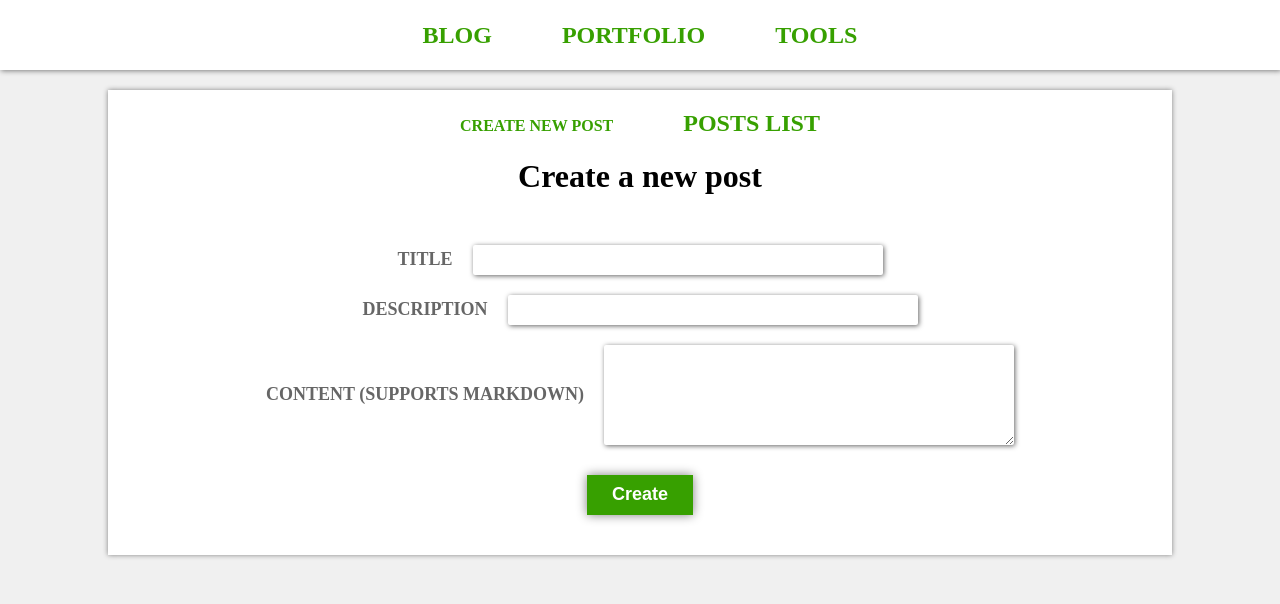
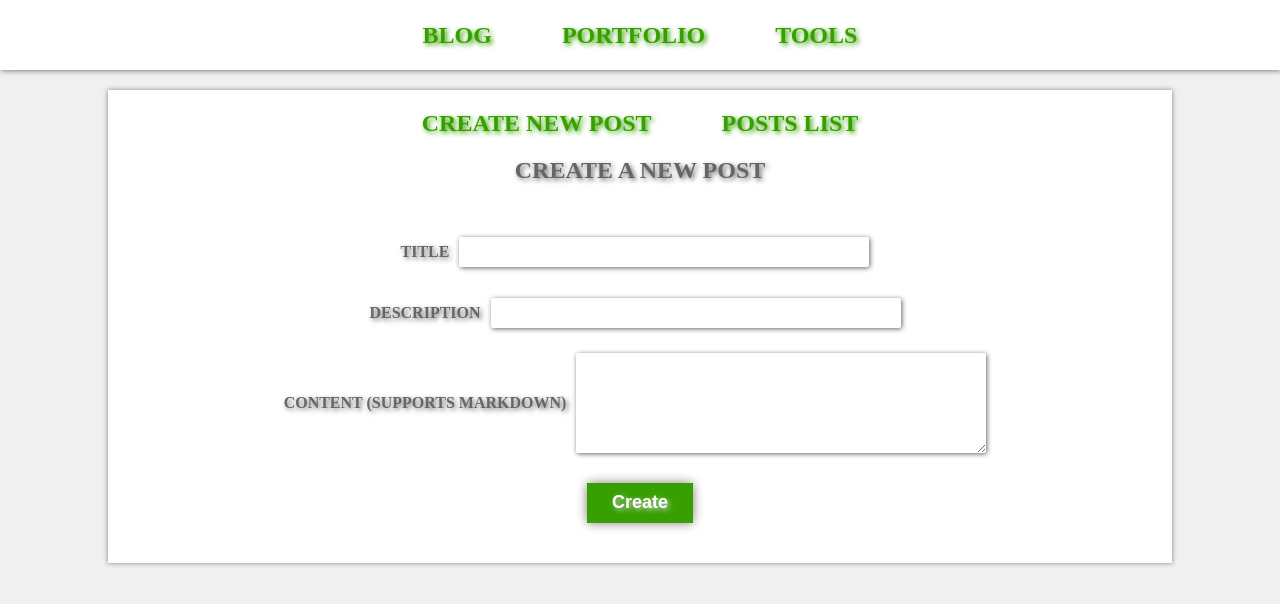
Before and after one commit to laveesingh/frontolio, a React (Create React App) app: page /blog/create in a window 1280 px wide. Shown: the top 604 px of the page. Built offline with nearby package versions, Linux system fonts and the light colour scheme.

Commit message:
made fine minor adjustments on front

```diff
--- a/src/components/Blog.js
+++ b/src/components/Blog.js
@@ -7,7 +7,7 @@ import {NavLink} from './styled'
 
 const Blog = props => (
   <div className={props.className}>
-    <NavLink to='/blog/create' fontSize='16px'>Create New Post</NavLink>
+    <NavLink to='/blog/create'>Create New Post</NavLink>
     <NavLink to='/blog/list'>Posts List</NavLink>
     <Route exact path='/blog/create' render={props => <CreatePost {...props} />} />
     <Route path='/blog/list' render={props => <PostList {...props} />} />
--- a/src/components/CreatePost.js
+++ b/src/components/CreatePost.js
@@ -1,7 +1,7 @@
 import React from 'react'
 import axios from 'axios'
 import cookies from 'js-cookie'
-import {TextField, TextArea, Button} from './styled'
+import {TextField, TextArea, Button, Heading1} from './styled'
 
 class CreatePost extends React.Component {
   state = {
@@ -31,7 +31,7 @@ class CreatePost extends React.Component {
     return (
       <div className={this.props.className}>
         <form className='create-post' onSubmit={this.handleSubmit}>
-          <h1>Create a new post</h1> <br />
+          <Heading1>Create a new post</Heading1> <br />
           <TextField label='title'
             value={this.state.title}
             onChange={this.handleChange} />
--- a/src/components/custom/Input.js
+++ b/src/components/custom/Input.js
@@ -1,16 +1,16 @@
 import React from 'react'
-
+import {Heading2} from '../styled'
 
 export const TextField = props => (
   <div className={props.className}>
-    <label>{props.label}</label>
+    <Heading2>{props.label}</Heading2>
     <input type='text' onChange={props.onChange} value={props.value} />
   </div>
 )
 
 export const TextArea = props => (
   <div className={props.className}>
-    <label>{props.label}</label>
+    <Heading2>{props.label}</Heading2>
     <textarea type='text' onChange={props.onChange} value={props.value} row={5}/>
   </div>
 )
--- a/src/components/styled/Button.js
+++ b/src/components/styled/Button.js
@@ -12,7 +12,8 @@ let Button1 = styled(Button)`
     font-size: 18px;
     cursor: pointer;
     padding: 0px 25px;
-    margin: 20px
+    margin: 20px;
+    text-shadow: 2px 2px 5px #cccccc;
     &:hover {
       opacity: 0.8;
     }
--- a/src/components/styled/NavLink.js
+++ b/src/components/styled/NavLink.js
@@ -10,9 +10,11 @@ let NavLink1 = styled(NavLink)`
     padding: 10px;
     font-size: ${props => props.fontSize ? props.fontSize : '24px'};
     text-decoration: none;
+    text-shadow: 2px 2px 5px #37a000;
     &:hover {
       background-color: #37a000;
       color: white;
+    text-shadow: 2px 2px 5px #cccccc;
     }
   }
 `
```
